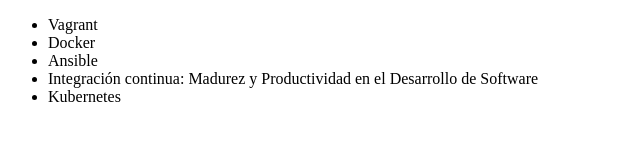
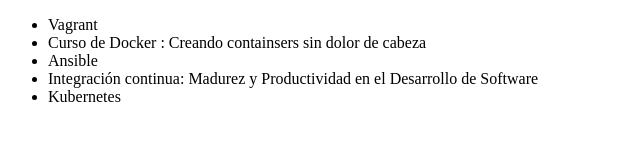
Before and after one commit to JonathanHumanaAndia/alura-git, a plain HTML site: page index.html in a window 1280 px wide. Shown: the whole page, without its empty margins (0-640 px from the left). Drawn offline with Linux system fonts and the light colour scheme.

Commit message:
Actualizando nombre del curso de Docker

```diff
--- a/index.html
+++ b/index.html
@@ -7,7 +7,7 @@
 <body>
 <ul>
     <li> Vagrant </li>
-    <li> Docker </li>
+    <li> Curso de Docker : Creando containsers sin dolor de cabeza</li>
     <li> Ansible </li>
     <li> Integración continua: Madurez y Productividad en el Desarrollo de Software </li>
     <li> Kubernetes </li>
```
